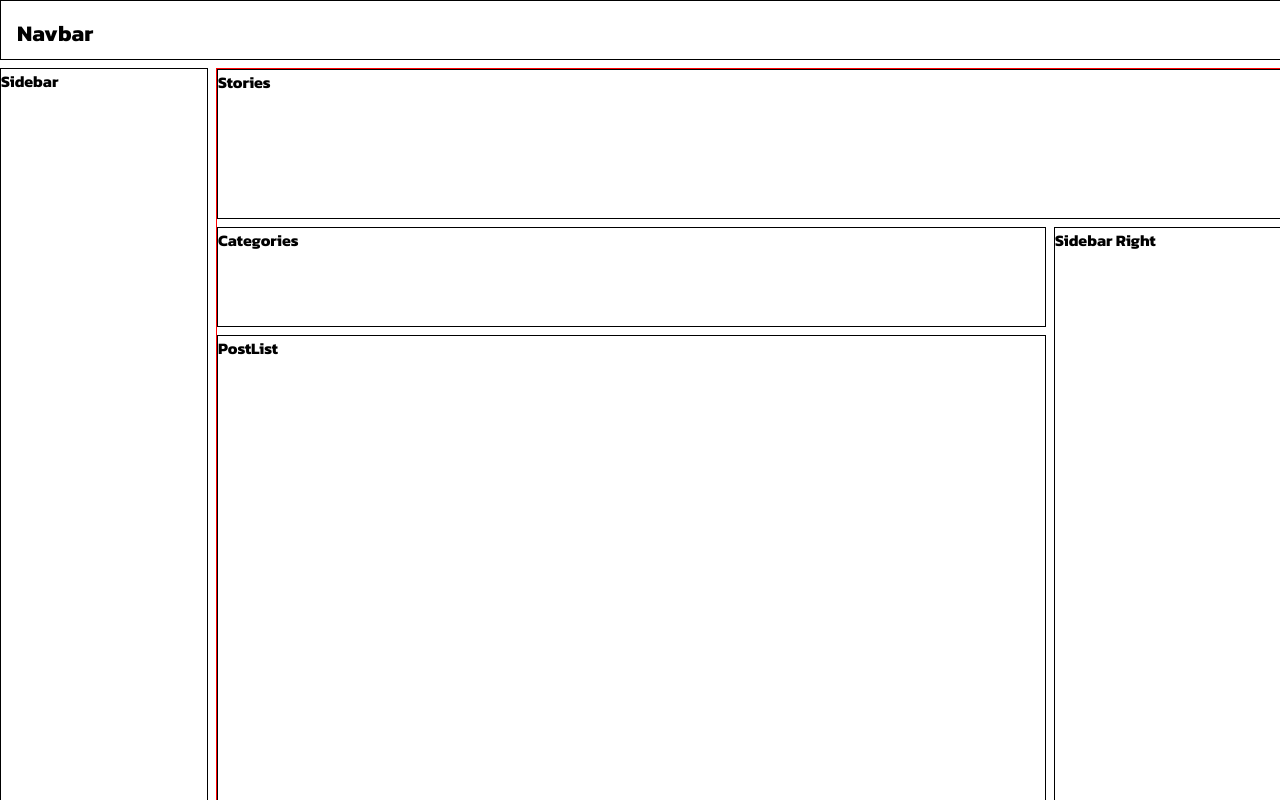
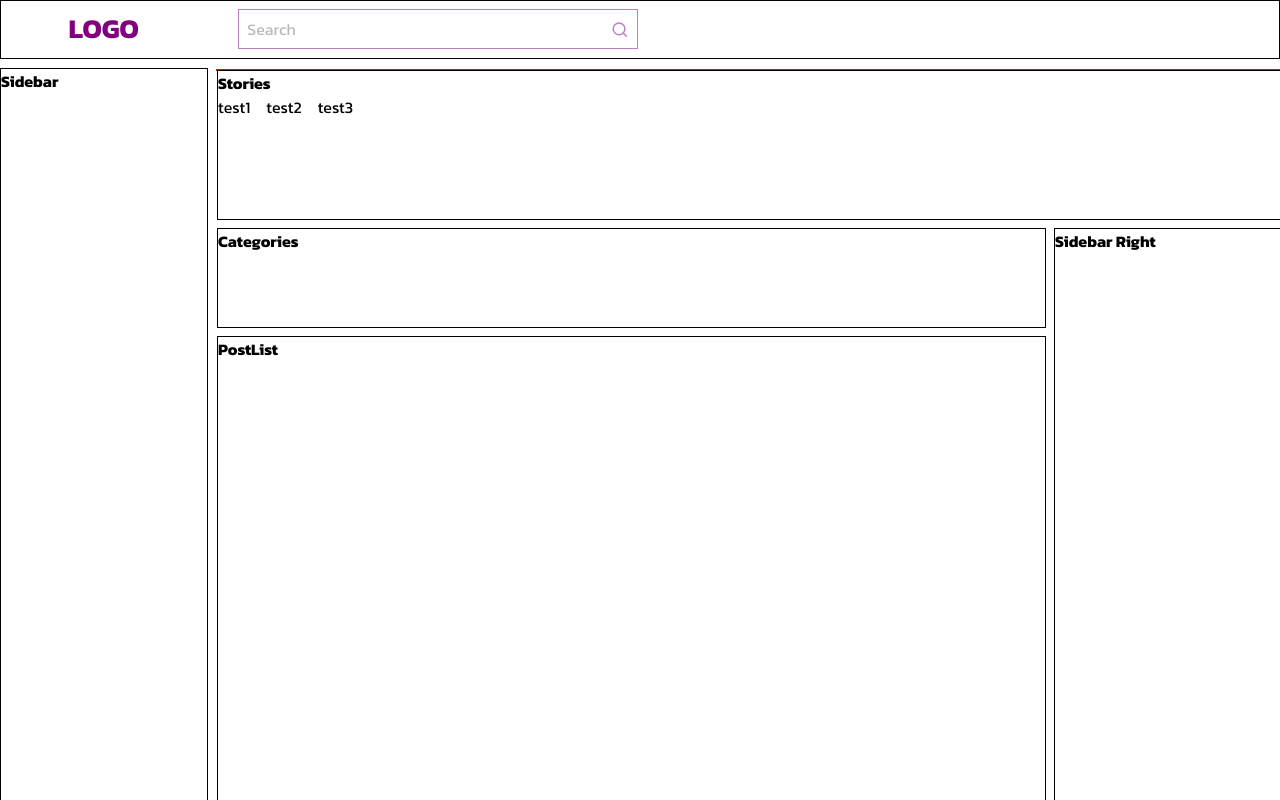
Before and after one commit to CarlConradDeclaro/newJS, a React (Vite) app in the folder frontend/: page / in a window 1280 px wide. Shown: the top 800 px of the page. Built offline with nearby package versions, Linux system fonts and the light colour scheme; a web font is replaced by a local one.

Commit message:
added a navbar

```diff
--- a/frontend/src/components/Navbar/Navbar.jsx
+++ b/frontend/src/components/Navbar/Navbar.jsx
@@ -1,21 +1,43 @@
 import { BiMenu } from 'react-icons/bi';
+import {AiOutlineSearch} from 'react-icons/ai'
+import {FiSearch} from 'react-icons/fi'
+import {BiArrowBack} from 'react-icons/bi'
+import { useState } from 'react';
 
 const Navbar = () => {
+
+  const [showSearch, setshowSearch] = useState(false);
 
   const toggle = () => {
     const side = document.querySelector('.sidebar')
     const backdrop = document.querySelector('.backdrop')
     side.classList.toggle('show')
     backdrop.classList.toggle('darken')
-
-    console.log('click')
   }
-
 
   return (
     <header className="navbar container">
-         <BiMenu className="toggle-icon" onClick={toggle} />
-        <h1 className="logo">Navbar</h1>
+
+      {showSearch &&
+        <div className="clicked-search">
+          <div className="back-container" onClick={() => setshowSearch(false)}>
+            <BiArrowBack className='back'></BiArrowBack>
+          </div>
+          <form action="">
+            <input type="text" placeholder='Search'/>
+          </form>
+        </div>
+      }
+
+        <BiMenu className="toggle-icon" onClick={toggle} />
+        <h1 className="logo">LOGO</h1>
+        <form className="input-section">
+          <input type="text" placeholder='Search'/>
+          <div className="search-container" onClick={() => setshowSearch(true)}>
+            <FiSearch className='search-icon' ></FiSearch>
+          </div>
+        </form>
+
     </header>
   )
 }
--- a/frontend/src/components/Posts/Stories/Stories.jsx
+++ b/frontend/src/components/Posts/Stories/Stories.jsx
@@ -5,9 +5,9 @@ const Stories = () => {
     <div className="stories container">
         <h3>Stories</h3>
         <div className="story-list">
-          <Story/>
-          <Story/>
-          <Story/>
+          <Story name="test1"/>
+          <Story name="test2"/>
+          <Story name="test3"/>
         </div>
     </div>
   )
--- a/frontend/src/components/Posts/Stories/Story.jsx
+++ b/frontend/src/components/Posts/Stories/Story.jsx
@@ -1,9 +1,9 @@
 
 
-const Story = () => {
+const Story = (props) => {
   return (
     <div className="story">
-
+      <p>{props.name}</p>
     </div>
   )
 }
--- a/frontend/src/components/Sidebar/Sidebar.jsx
+++ b/frontend/src/components/Sidebar/Sidebar.jsx
@@ -1,4 +1,4 @@
-
+import { useState } from "react"
 
 const Sidebar = () => {
   return (
--- a/frontend/src/globals.css
+++ b/frontend/src/globals.css
@@ -89,19 +89,111 @@
     /* == NAVBAR == */
 
     .navbar {
-        padding: 1em;
+        padding: 0.5em;
+        display: flex;
+        align-items: center;
+        gap: 0.5rem;
+        position: fixed;
+        width: 100vw;
+        z-index: 9;
     }
 
     .toggle-icon {
-        position: absolute;
-        z-index:  9;
         font-size: 2rem;
+        left: 0;
+        cursor: pointer;
     }
 
     .logo {
-        margin-left: 2em;
+        color: purple;
+        font-size: 1.7rem;
     }
 
+    .input-section {
+        position: relative;
+        display: flex;
+        justify-content: center;
+        align-items: center;
+        opacity: 1;
+    }
+
+    .input-section > input
+    {
+        padding: 0.5rem;
+        display: none;
+        outline: none;
+        width: 25rem;
+    }
+
+    .search-container {
+        background-color: purple;
+        padding: 0.5rem;
+        border-radius: 100%;
+        height: 2.5rem;
+        width: 2.5rem;
+        display: flex;
+        justify-content: center;
+        align-items: center;
+        cursor: pointer;
+    }
+
+
+
+    .search-icon {
+        font-size: 1.2rem;
+        color: white;
+    }
+
+    .clicked-search
+    {
+        position: absolute;
+        padding: 3rem 1rem;
+        height: auto;
+        width: 320px;
+        left: 0;
+        background-color: purple;
+        top: 0;
+        z-index: 11;
+        border-bottom-right-radius: 10px;
+        display: flex;
+        align-items: center;
+        flex-direction: row;
+        gap: 0.5rem;
+    }
+
+    .clicked-search input
+    {
+        height: 2.4rem;
+        border-radius: 10px;
+        height: 3rem;
+        width: 100%;
+        border: none;
+        outline: none;
+        font-size: 1rem;
+        font-weight: 300;
+        padding-left: 0.5rem;
+    }
+
+    .back-container
+    {
+        height: 2.1rem;
+        width: 2.4rem;
+        display: flex;
+        align-items: center;
+        justify-content: center;
+        border-radius: 100%;
+        background-color: white;
+    }
+
+    .back{
+        font-size: 1.5rem;
+        cursor: pointer;
+    }
+
+    .back-container:hover
+    {
+        opacity: 0.9;
+    }
 
     /* == SIDEBAR == */
 
@@ -109,6 +201,7 @@
         position: fixed;
         width: 100%;
         height: 100vh;
+        display: none;
     }
 
     .sidebar {
@@ -123,6 +216,7 @@
     /* === POSTS COMPONENTS(src/components/posts) === */
     .posts {
         border: 1px solid red;
+        margin-top: 4.3rem;
     }
 
     .flex-col {
@@ -180,6 +274,7 @@
 
     .darken {
         background: rgba(0,0,0,0.5);
+        display: block;
     }
 
     .show {
@@ -217,6 +312,7 @@
             justify-content: space-between;
         }
 
+
     }
 
     @media (min-width: 960px) {
@@ -252,11 +348,52 @@
             position: unset;
             height: 100vh;
             grid-column: 1 / 3;
+            display: block;
         }
 
         .sidebar {
             transform: translateX(0);
             width: 100%;
             margin: unset;
+            display: block;
         }
+
+        .clicked-search {
+            display: none;
+        }
+
+        .input-section {
+            height: 2.5rem;
+            margin-left: 2rem;
+            opacity: 0.5;
+        }
+
+        .input-section > input
+        {
+            display: block;
+            height: inherit;
+            border: 1px solid purple;
+        }
+
+        .search-container
+        {
+            position: absolute;
+            right: 0;
+            width: 2.1rem;
+            height: 2.1rem;
+            margin-right: 0.1rem;
+            background-color: white;
+        }
+
+        .search-icon {
+            color: purple;
+        }
+
+        .logo
+        {
+            width: 15%;
+            text-align: center;
+        }
+
+
     }
```
